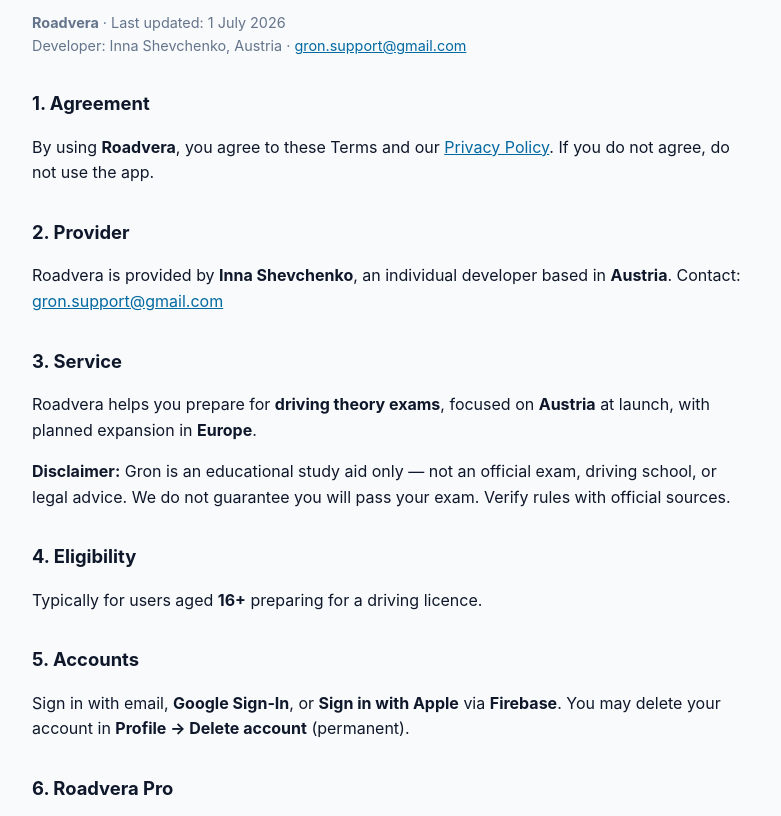
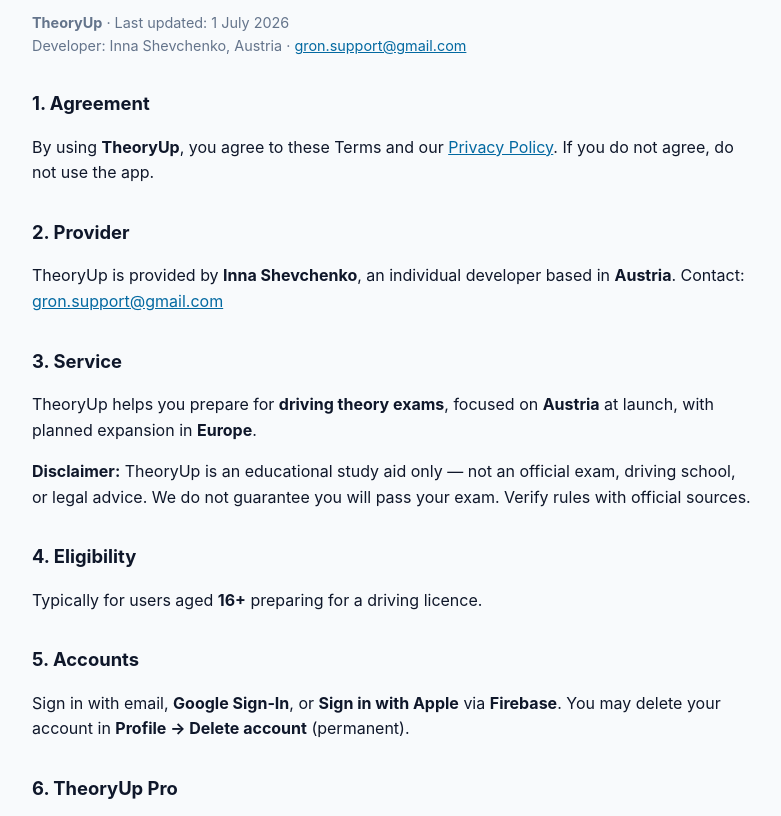
Before and after one commit to y88979707-ops/app-legal, a plain HTML site: page terms.html in a window 1280 px wide. Shown: the part 119-935 px from the top of the page, without its empty margins (248-1029 px from the left). Drawn offline with Linux system fonts and the light colour scheme.

Commit message:
Update branding from Roadvera to TheoryUp in terms.html

```diff
--- a/terms.html
+++ b/terms.html
@@ -3,7 +3,7 @@
 <head>
   <meta charset="utf-8" />
   <meta name="viewport" content="width=device-width, initial-scale=1" />
-  <title>Terms of Use — Roadvera</title>
+  <title>Terms of Use — TheoryUp</title>
   <style>
     :root { color-scheme: light dark; }
     body {
@@ -35,19 +35,19 @@
   <nav><a href="../">← Roadvera legal</a></nav>
   <h1>Terms of Use</h1>
   <p class="meta">
-    <strong>Roadvera</strong> · Last updated: 1 July 2026<br />
+    <strong>TheoryUp</strong> · Last updated: 1 July 2026<br />
     Developer: Inna Shevchenko, Austria · <a href="mailto:gron.support@gmail.com">gron.support@gmail.com</a>
   </p>
 
   <h2>1. Agreement</h2>
-  <p>By using <strong>Roadvera</strong>, you agree to these Terms and our <a href="../privacy/">Privacy Policy</a>. If you do not agree, do not use the app.</p>
+  <p>By using <strong>TheoryUp</strong>, you agree to these Terms and our <a href="../privacy/">Privacy Policy</a>. If you do not agree, do not use the app.</p>
 
   <h2>2. Provider</h2>
-  <p>Roadvera is provided by <strong>Inna Shevchenko</strong>, an individual developer based in <strong>Austria</strong>. Contact: <a href="mailto:gron.support@gmail.com">gron.support@gmail.com</a></p>
+  <p>TheoryUp is provided by <strong>Inna Shevchenko</strong>, an individual developer based in <strong>Austria</strong>. Contact: <a href="mailto:gron.support@gmail.com">gron.support@gmail.com</a></p>
 
   <h2>3. Service</h2>
-  <p>Roadvera helps you prepare for <strong>driving theory exams</strong>, focused on <strong>Austria</strong> at launch, with planned expansion in <strong>Europe</strong>.</p>
-  <p><strong>Disclaimer:</strong> Gron is an educational study aid only — not an official exam, driving school, or legal advice. We do not guarantee you will pass your exam. Verify rules with official sources.</p>
+  <p>TheoryUp helps you prepare for <strong>driving theory exams</strong>, focused on <strong>Austria</strong> at launch, with planned expansion in <strong>Europe</strong>.</p>
+  <p><strong>Disclaimer:</strong> TheoryUp is an educational study aid only — not an official exam, driving school, or legal advice. We do not guarantee you will pass your exam. Verify rules with official sources.</p>
 
   <h2>4. Eligibility</h2>
   <p>Typically for users aged <strong>16+</strong> preparing for a driving licence.</p>
@@ -55,7 +55,7 @@
   <h2>5. Accounts</h2>
   <p>Sign in with email, <strong>Google Sign-In</strong>, or <strong>Sign in with Apple</strong> via <strong>Firebase</strong>. You may delete your account in <strong>Profile → Delete account</strong> (permanent).</p>
 
-  <h2>6. Roadvera Pro</h2>
+  <h2>6. TheoryUp Pro</h2>
   <table>
     <thead><tr><th>Plan</th><th>Type</th></tr></thead>
     <tbody>
```
